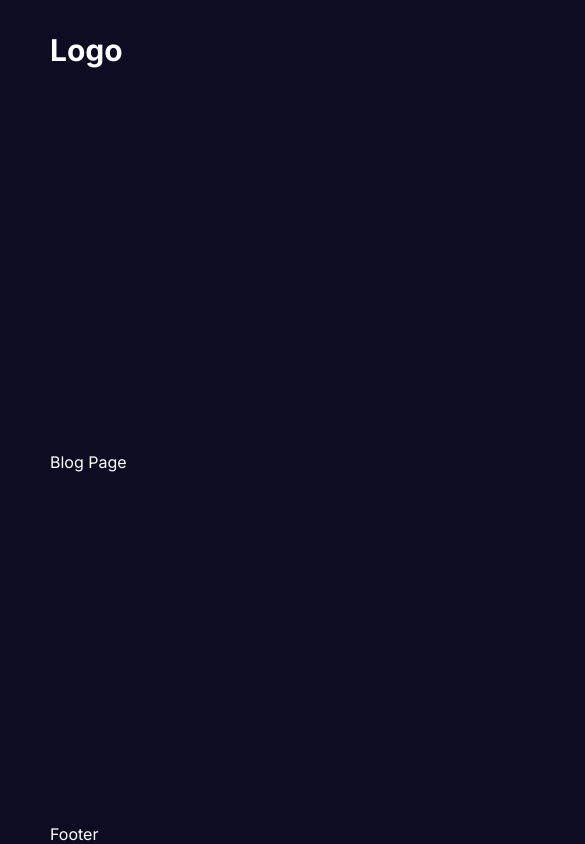
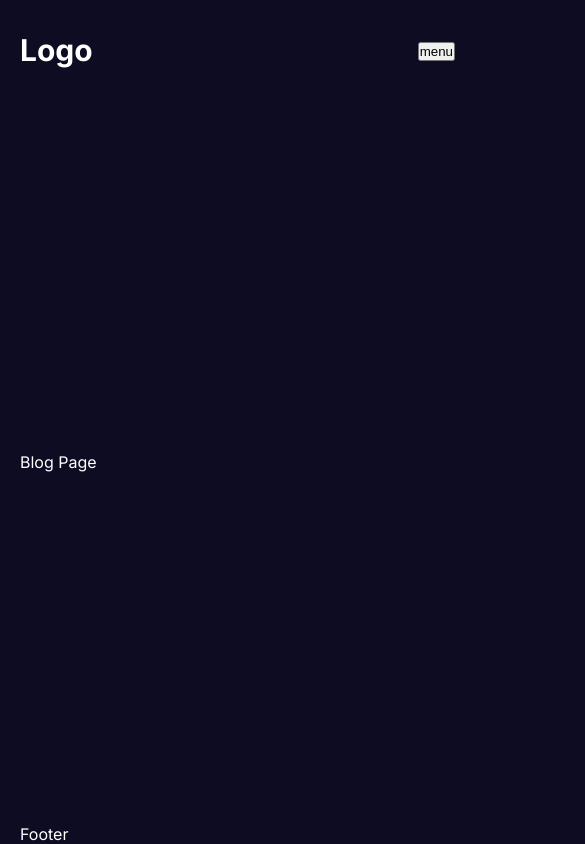
Before and after one commit to Ruslansabitov312/spotlight, a Next.js app: page /blog in a window 390 px wide. Shown: the top 844 px of the page, 585 px wide, since content can reach past the window. Built offline with nearby package versions, Linux system fonts and the light colour scheme.

Commit message:
Add media queries for navbar and container

```diff
--- a/src/app/globals.css
+++ b/src/app/globals.css
@@ -25,9 +25,48 @@ a {
 .container {
     width: 1536px;
     margin: auto;
-    padding: 0 50px 0 50px;
+    padding-left: 50px;
+    padding-right: 50px;
     min-height: 100vh;
     display: flex;
     flex-direction: column;
     justify-content: space-between;
 }
+
+@media (max-width: 1536px) {
+    .container {
+        width: 1366px;
+    }
+}
+
+@media (max-width: 1366px) {
+    .container {
+        width: 1280px;
+    }
+}
+
+@media (max-width: 1280px) {
+    .container {
+        width: 1024px;
+        padding-left: 20px;
+        padding-right: 20px;
+    }
+}
+
+@media (max-width: 1024px) {
+    .container {
+        width: 768px;
+    }
+}
+
+@media (max-width: 768px) {
+    .container {
+        width: 640px;
+    }
+}
+
+@media (max-width: 640px) {
+    .container {
+        width: 475px;
+    }
+}
--- a/src/components/navbar/links/Links.jsx
+++ b/src/components/navbar/links/Links.jsx
@@ -1,7 +1,9 @@
+"use client"
+
 import cls from './Links.module.css'
 import NavLink from "@/components/navbar/links/NavLink/NavLink";
+import {useState} from "react";
 
-const Links = () => {
 const links = [
     {
         title: "Homepage",
@@ -21,11 +23,15 @@ const Links = () => {
     },
 ]
 
+const Links = () => {
+    const [open, setOpen] = useState(false)
+
     // temporary
     const session = true
     const isAdmin = true
 
     return (
+        <div className={cls.container}>
             <div className={cls.links}>
                 {links.map((link) => (
                     <NavLink item={link} key={link.path} />
@@ -41,6 +47,15 @@ const Links = () => {
                     )
                 }
             </div>
+            <button className={cls.menuBtn} onClick={() => setOpen((prev) => !prev)}>menu</button>
+            {
+                open && <div className={cls.mobileLinks}>
+                    {links.map((link) => (
+                        <NavLink item={link} key={link.path} />
+                    ))}
+                </div>
+            }
+        </div>
     )
 }
 
--- a/src/components/navbar/links/Links.module.css
+++ b/src/components/navbar/links/Links.module.css
@@ -9,3 +9,33 @@
     padding: 10px;
     font-weight: bold;
 }
+
+.mobileLinks,
+.menuButton {
+    display: none;
+}
+
+@media (max-width: 768px) {
+    .links {
+        display: none;
+    }
+
+    .menuButton {
+        display: block;
+        cursor: pointer;
+    }
+
+    .mobileLinks {
+        position: absolute;
+        top: 100px;
+        right: 0;
+        width: 50%;
+        height: calc(100vh - 100px);
+        background-color: rebeccapurple;
+        display: flex;
+        flex-direction: column;
+        justify-content: center;
+        align-items: center;
+        gap: 10px;
+    }
+}
```
Lines whose indentation alone changed are shown as unchanged.
